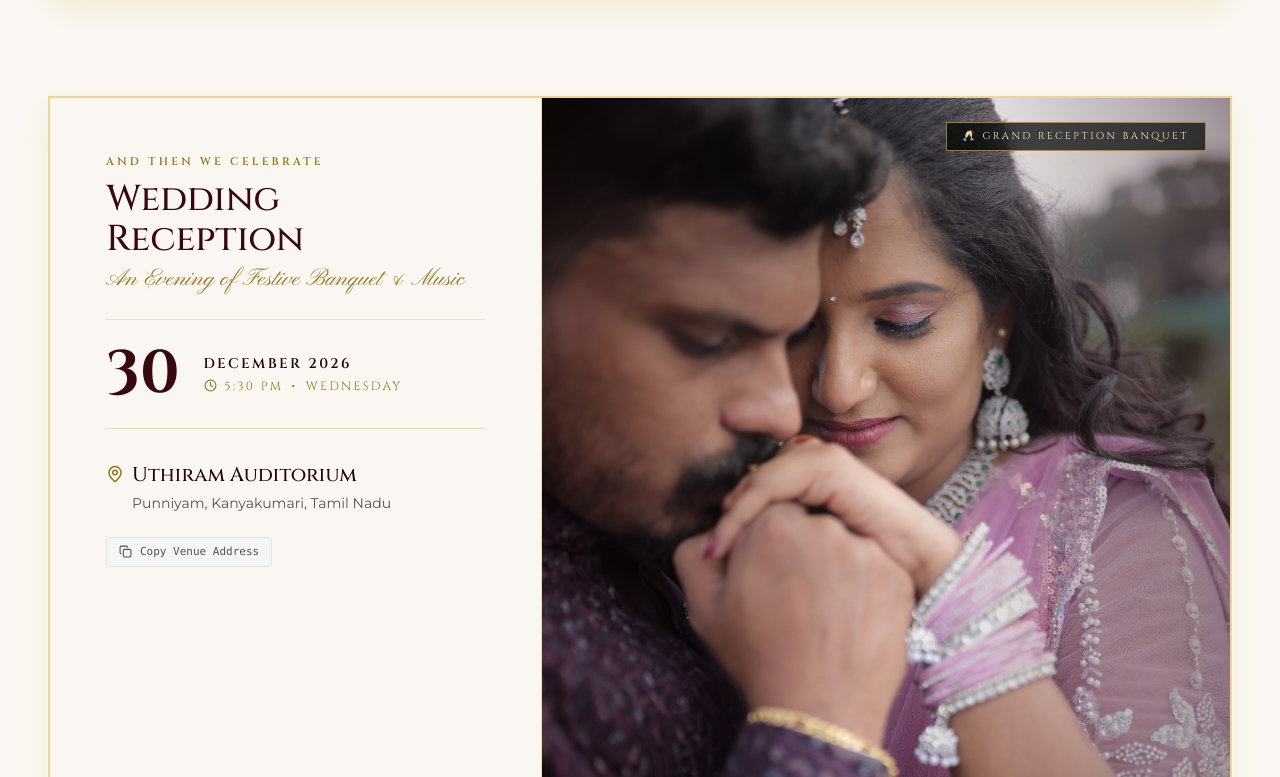
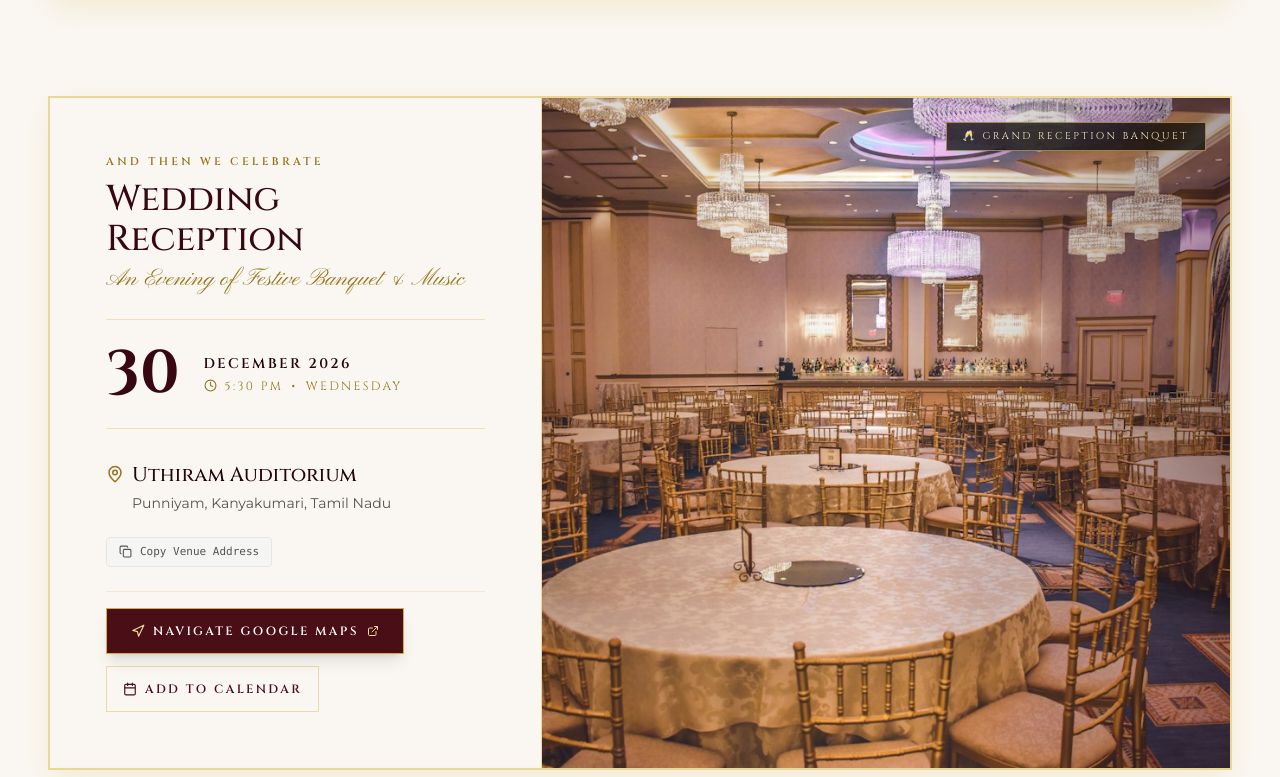
Before and after one commit to Akhilrs-RS/wed, a React (Vite) app in the folder frontend/: page / in a window 1280 px wide. Shown: the part 5443-6220 px from the top of the page. Built offline with nearby package versions, Linux system fonts and the light colour scheme; a web font is replaced by a local one.

Commit message:
Restore reception venue image to auditorium.jpg while keeping v.jpg for holy matrimony

```diff
--- a/frontend/src/components/TheDay.jsx
+++ b/frontend/src/components/TheDay.jsx
@@ -270,16 +270,16 @@ export default function TheDay() {
                 </div>
               </div>
 
-              {/* Right Image: v.jpg in Reception Frame */}
+              {/* Right Image: Auditorium in Reception Frame */}
               <div
-                onClick={() => openVenuePhoto(reception.image || '/images/v.jpg')}
+                onClick={() => openVenuePhoto(reception.image || '/images/auditorium.jpg')}
                 className="lg:col-span-7 relative min-h-[360px] lg:min-h-full overflow-hidden group cursor-pointer"
                 title="Click to view full photo"
               >
                 <WeddingImage
-                  src={reception.image || '/images/v.jpg'}
+                  src={reception.image || '/images/auditorium.jpg'}
                   alt={reception.venue.name}
-                  className="w-full h-full min-h-[360px] lg:min-h-[500px] object-cover object-[center_30%] transition-transform duration-700 group-hover:scale-105"
+                  className="w-full h-full min-h-[360px] lg:min-h-[500px] object-cover transition-transform duration-700 group-hover:scale-105"
                   fallbackSrc="/images/bd.jpg"
                 />
                 <div className="absolute inset-0 bg-gradient-to-l from-imperial-950/40 via-transparent to-imperial-950/20" />
--- a/frontend/src/data/weddingData.js
+++ b/frontend/src/data/weddingData.js
@@ -64,7 +64,7 @@ export const weddingData = {
         fullAddress: "Uthiram Auditorium, Punniyam, Kanyakumari, Tamil Nadu",
         mapUrl: "https://maps.app.goo.gl/a1Dktufxz9B4JJK8A?g_st=awb"
       },
-      image: "/images/v.jpg"
+      image: "/images/auditorium.jpg"
     }
   },
 
```
Also changed, not shown: frontend/src/components/common/ScrollReveal.jsx (line endings or trailing spaces).
